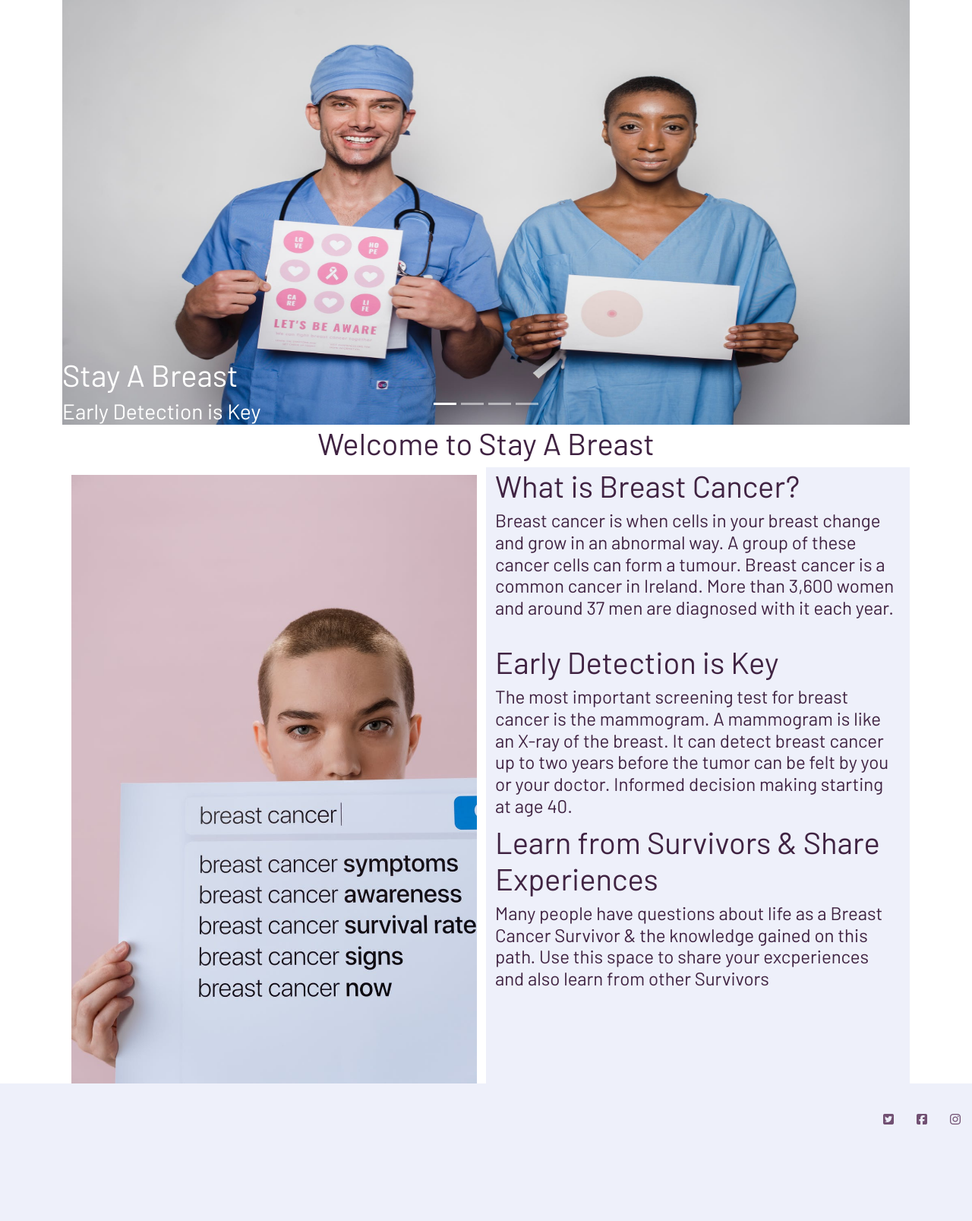
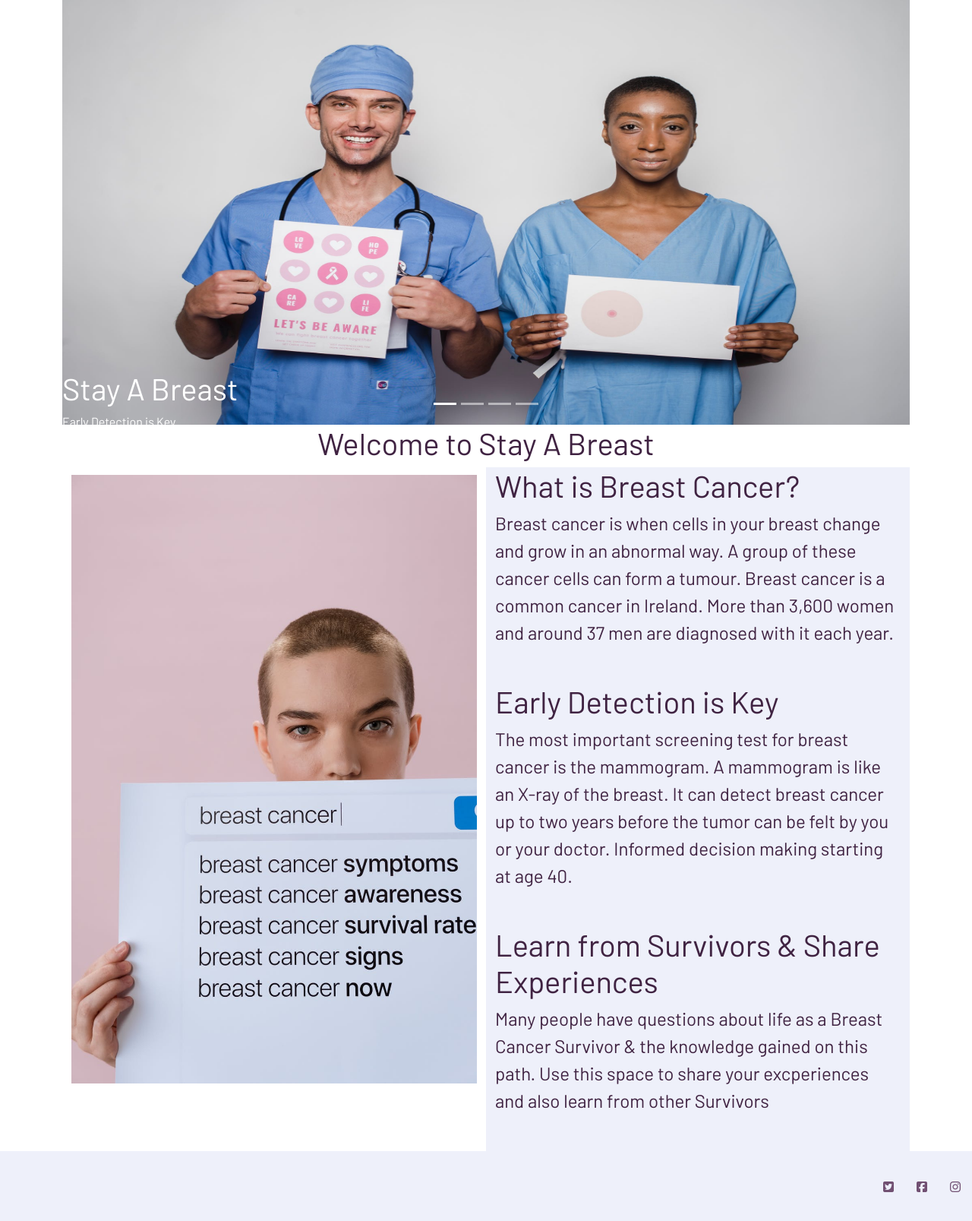
Before and after one commit to Sharon-B/BreastCancerAwarenessBakingApp, a Flask app: page / in a window 1280 px wide. Shown: the part 111-1718 px from the top of the page at 76% size. Before the commit the page ends 1591 px from the top, so only its background shows below. Run offline with Flask 2, Linux system fonts and the light colour scheme; data that the repository does not hold is empty; some libraries are stand-ins or nearby versions.

Commit message:
Use p for paragraphs on index.html & enlarging font using css

```diff
--- a/static/css/style.css
+++ b/static/css/style.css
@@ -130,12 +130,14 @@ footer {
 /* Styling for introduction paragraph on home page */
 .intro {
     text-align: center;
+
 }
 
 /* Styling for paragraphs on home page */
 .p-index {
     margin: 0%;
     background-color: #eef0fa!important;
+    font-size: x-large!important;
 }
 
 /*Styling for Login and Register pages*/
--- a/templates/index.html
+++ b/templates/index.html
@@ -24,7 +24,7 @@
       <img src="/static/images/2.jpeg" class="d-block w-100" alt="Dr & Cancer patient spreading awareness">
       <div class="carousel-caption d-none d-md-block">
         <h1>Stay A Breast</h1>
-        <h3>Early Detection is Key</h3>
+        <h3></h3>Early Detection is Key</h3>
       </div>
     </div>
     <div class="carousel-item">   <!--  Photo by Katerina Holmes from Pexels -->
@@ -51,35 +51,33 @@
   </div>
 </div>
 <div class="intro"><h1>Welcome to Stay A Breast</h1>
-      <h4></h4>
+                    <h4></h4>
 </div>
 <div class="container">
   <div class="row">
-    <!-- <div class="col-md-6"> -->
     <div class="col-md-6 aware-img1-space">
       <img src="/static/images/1.jpeg" class="aware-img1" alt="Awareness image">
     </div>
-    <!-- </div> -->
     <div class="col-md-6 p-index">
       <div class="row">
         <div class="col col-md-push-6"><h1>What is Breast Cancer?</h1>
-          <h4>Breast cancer is when cells in your breast change and grow in an abnormal way. A group of these cancer cells can form a tumour.
-            Breast cancer is a common cancer in Ireland. More than 3,600 women and around 37 men are diagnosed with it each year. </h4><br>
+          <p class="p-index">Breast cancer is when cells in your breast change and grow in an abnormal way. A group of these cancer cells can form a tumour.
+            Breast cancer is a common cancer in Ireland. More than 3,600 women and around 37 men are diagnosed with it each year.</p><br><br>
         </div>
       </div>
       <div class="row">
         <div class="col">
           <h1>Early Detection is Key</h1>
-          <h4>The most important screening test for breast cancer is the mammogram. A mammogram is like an X-ray of the breast.
+          <p class="p-index">The most important screening test for breast cancer is the mammogram. A mammogram is like an X-ray of the breast.
                 It can detect breast cancer up to two years before the tumor can be felt by you or your doctor. Informed decision making
-                starting at age 40.</h4>
+                starting at age 40.</p><br><br>
         </div>
       </div>
       <div class="row">
         <div class="col">
           <h1>Learn from Survivors & Share Experiences</h1>
-          <h4>Many people have questions about life as a Breast Cancer Survivor & the knowledge gained on this path. Use this space to share your
-            excperiences and also learn from other Survivors</h4>
+          <p class="p-index">Many people have questions about life as a Breast Cancer Survivor & the knowledge gained on this path. Use this space to share your
+            excperiences and also learn from other Survivors</p><br><br>
         </div>
     </div>
   </div>
```
